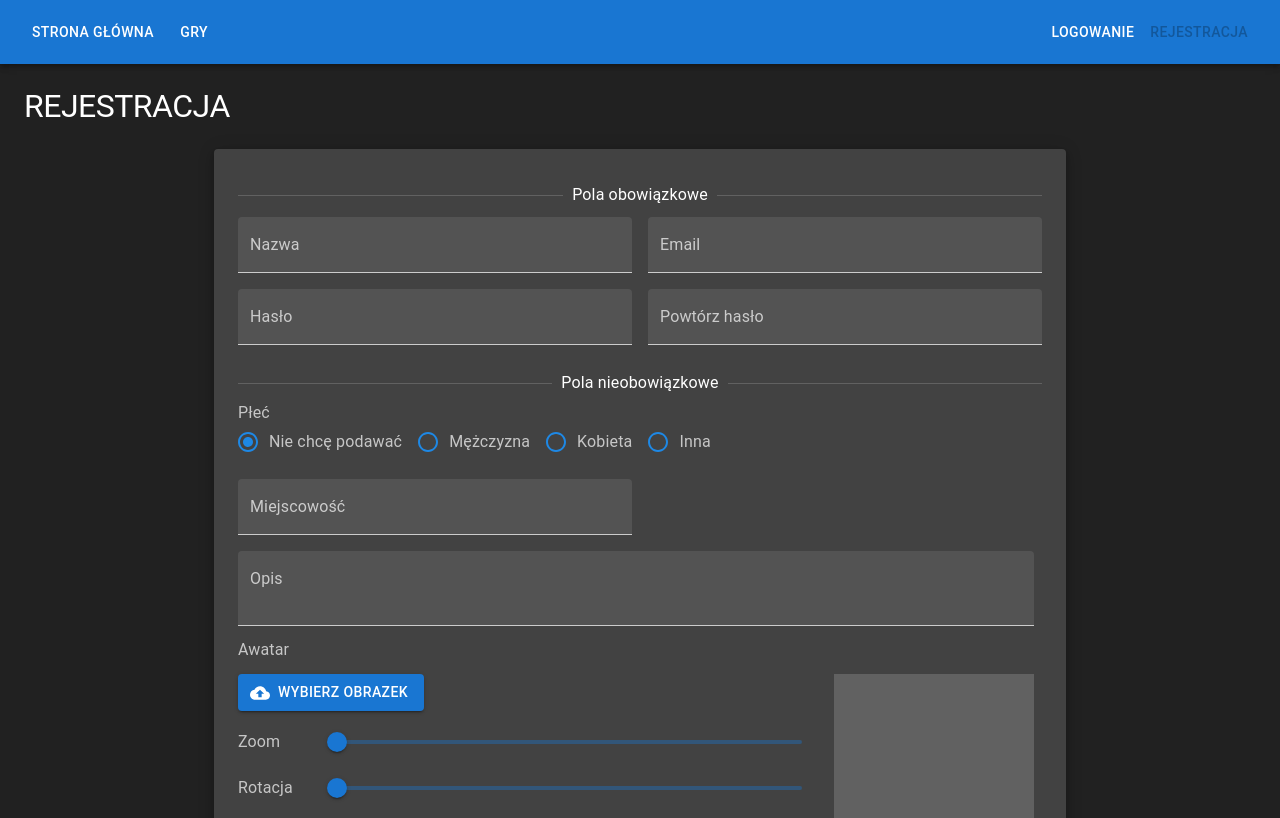
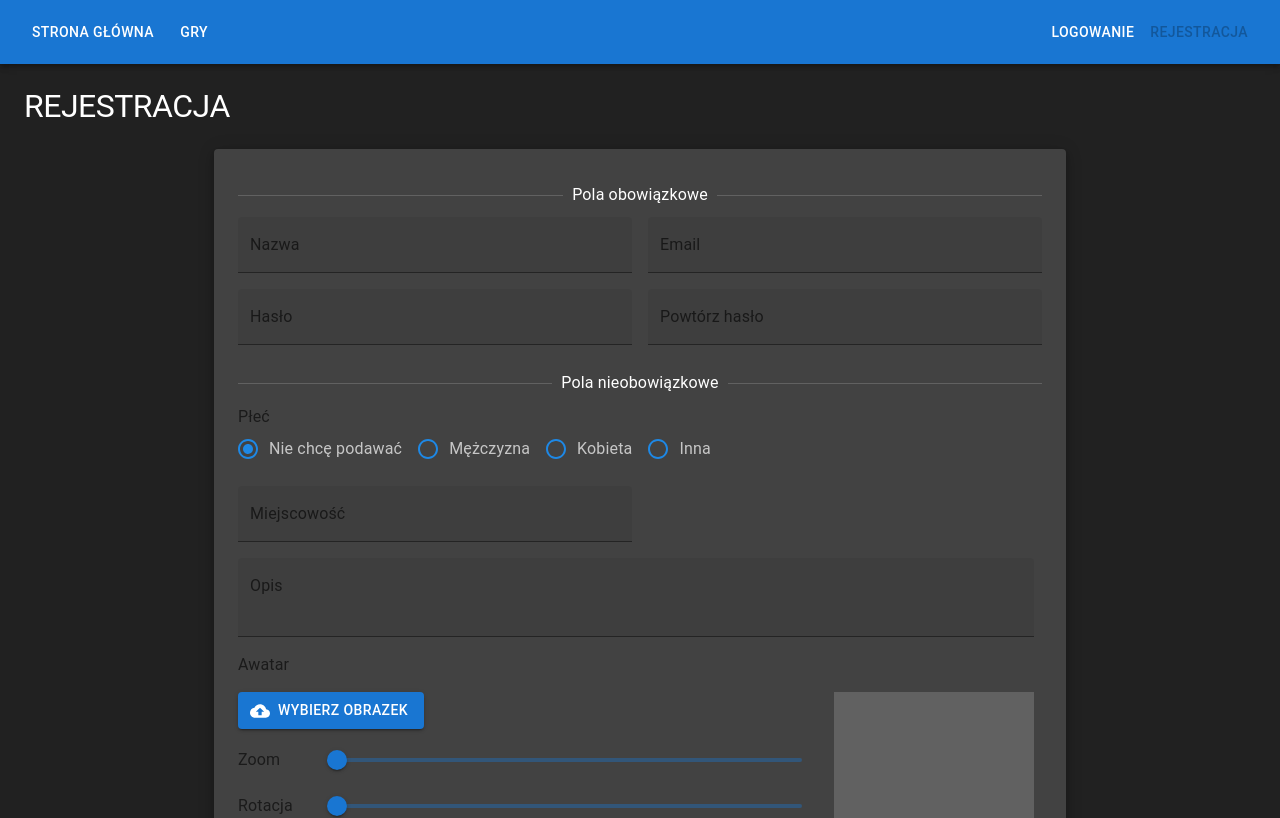
Before and after one commit to wookashart/mygames-db, a Next.js app: page /register in a window 1280 px wide. Shown: the top 818 px of the page. Built offline with nearby package versions, Linux system fonts and the light colour scheme.

Commit message:
Register page splitted to few components + notificatoin added

```diff
--- a/pages/register.tsx
+++ b/pages/register.tsx
@@ -4,15 +4,13 @@ import React, { useState } from 'react';
 // === Components === //
 import { Box, colors, Container, Grid, Paper, Typography } from '@mui/material';
 import { LoadingButton } from '@mui/lab';
-import { TextField } from '@material-ui/core';
 import SendIcon from '@mui/icons-material/Send';
 import Page from '../src/components/layout/Page';
 import PageHeader from '../src/components/common/PageHeader';
-import DividerText from '../src/components/common/DividerText';
-import DatePicker from '../src/components/common/form/DatePicker';
-import Radio from '../src/components/common/form/Radio';
 import ImageCropper from '../src/components/common/form/ImageCropper';
-import { useFormik } from 'formik';
+import RegisterMandatorySection from '../src/components/pages/register/RegisterMandatorySection';
+import RegisterOptionalSection from '../src/components/pages/register/RegisterOptionalSection';
+import Notification from '../src/components/common/Notification';
 
 // === Helpers === //
 import dateFormat from 'dateformat';
@@ -21,7 +19,9 @@ import * as utils from '../src/utils';
 import * as yup from 'yup';
 
 // === Types === //
+import { FormikProps, useFormik } from 'formik';
 import { CroppedAreaData } from '../src/types/images';
+import { NotificationType, RegisterInitialValuesData } from '../src/types/forms';
 
 const validationSchema = yup.object({
   name: yup.string().required('Musisz podać nazwę użytkownika!'),
@@ -34,6 +34,11 @@ const validationSchema = yup.object({
 });
 
 const Register = () => {
+  const [notification, handleNotification] = React.useState({
+    open: false,
+    message: '',
+    type: 'success' as NotificationType,
+  });
   const [buttonLoading, toggleButtonLoading] = useState(false);
   const [imageSrc, setImageSrc]: Array<any> = useState('');
   const [zoom, handleChangeZoom] = useState(1);
@@ -93,7 +98,17 @@ const Register = () => {
                     error: true,
                     message: json.errorMessage,
                   });
+                  handleNotification({
+                    open: true,
+                    message: `Nie udało się zarejestrować użytkownika!`,
+                    type: 'error',
+                  });
                 } else {
+                  handleNotification({
+                    open: true,
+                    message: `Poprawnie zarejestrowano użytkownika ${values.name}!`,
+                    type: 'success',
+                  });
                   resetForm();
                   setImageSrc('');
                   handleChangeZoom(1);
@@ -126,13 +141,22 @@ const Register = () => {
           .then((response) => response.json())
           .then((json) => {
             toggleButtonLoading(false);
-
             if (json.emailDuplicated || json.nameDuplicated) {
               setFormError({
                 error: true,
                 message: json.errorMessage,
               });
+              handleNotification({
+                open: true,
+                message: `Nie udało się zarejestrować użytkownika!`,
+                type: 'error',
+              });
             } else {
+              handleNotification({
+                open: true,
+                message: `Poprawnie zarejestrowano użytkownika ${values.name}!`,
+                type: 'success',
+              });
               resetForm();
               setImageSrc('');
               handleChangeZoom(1);
@@ -175,127 +199,12 @@ const Register = () => {
           <Paper elevation={6} sx={{ backgroundColor: colors.grey[800], marginBottom: 4 }}>
             <Box p={3}>
               <form onSubmit={formik.handleSubmit}>
-                <DividerText text="Pola obowiązkowe" />
-                <Grid container>
-                  <Grid item xs={12} md={6} pr={{ md: 1 }} mb={2}>
-                    <TextField
-                      fullWidth
-                      id="name"
-                      name="name"
-                      label="Nazwa"
-                      value={formik.values.name}
-                      onChange={formik.handleChange}
-                      onBlur={formik.handleBlur}
-                      error={formik.touched.name && Boolean(formik.errors.name)}
-                      helperText={formik.touched.name && formik.errors.name}
-                      variant="filled"
-                    />
-                  </Grid>
-                  <Grid item xs={12} md={6} pl={{ md: 1 }} mb={2}>
-                    <TextField
-                      fullWidth
-                      id="email"
-                      name="email"
-                      label="Email"
-                      value={formik.values.email}
-                      onChange={formik.handleChange}
-                      onBlur={formik.handleBlur}
-                      error={formik.touched.email && Boolean(formik.errors.email)}
-                      helperText={formik.touched.email && formik.errors.email}
-                      variant="filled"
-                    />
-                  </Grid>
-                </Grid>
-
-                <Grid container>
-                  <Grid item xs={12} md={6} pr={{ md: 1 }} mb={2}>
-                    <TextField
-                      fullWidth
-                      id="password"
-                      name="password"
-                      label="Hasło"
-                      type="password"
-                      value={formik.values.password}
-                      onChange={formik.handleChange}
-                      onBlur={formik.handleBlur}
-                      error={formik.touched.password && Boolean(formik.errors.password)}
-                      helperText={formik.touched.password && formik.errors.password}
-                      variant="filled"
-                    />
-                  </Grid>
-                  <Grid item xs={12} md={6} pl={{ md: 1 }} mb={2}>
-                    <TextField
-                      fullWidth
-                      id="password2"
-                      name="password2"
-                      label="Powtórz hasło"
-                      type="password"
-                      value={formik.values.password2}
-                      onChange={formik.handleChange}
-                      onBlur={formik.handleBlur}
-                      error={formik.touched.password2 && Boolean(formik.errors.password2)}
-                      helperText={formik.touched.password2 && formik.errors.password2}
-                      variant="filled"
-                    />
-                  </Grid>
-                </Grid>
-
-                <DividerText text="Pola nieobowiązkowe" />
-                <Grid container>
-                  <Grid item xs={12} md={12} pr={{ md: 1 }} mb={2}>
-                    <Radio
-                      label="Płeć"
-                      name="gender"
-                      options={[
-                        { value: 0, label: 'Nie chcę podawać' },
-                        { value: 1, label: 'Mężczyzna' },
-                        { value: 2, label: 'Kobieta' },
-                        { value: 3, label: 'Inna' },
-                      ]}
-                      value={formik.values.gender}
-                      handleChange={(value: number) =>
-                        formik.setFieldValue('gender', Number(value))
-                      }
-                    />
-                  </Grid>
-                </Grid>
-
-                <Grid container>
-                  <Grid item xs={12} md={6} pr={{ md: 1 }} mb={2}>
-                    <TextField
-                      fullWidth
-                      id="town"
-                      name="town"
-                      label="Miejscowość"
-                      value={formik.values.town}
-                      onChange={formik.handleChange}
-                      variant="filled"
-                    />
-                  </Grid>
-                  <Grid item xs={12} md={6} pr={{ md: 1 }} mb={2}>
-                    <DatePicker
-                      value={formik.values.birthday}
-                      label="Data urodzenia"
-                      handleChange={(value: Date | null) => formik.setFieldValue('birthday', value)}
-                    />
-                  </Grid>
-                </Grid>
-
-                <Grid container>
-                  <Grid item xs={12} md={12} pr={{ md: 1 }} mb={2}>
-                    <TextField
-                      fullWidth
-                      id="description"
-                      name="description"
-                      label="Opis"
-                      multiline
-                      rows={2}
-                      variant="filled"
-                      value={formik.values.description}
-                      onChange={formik.handleChange}
-                    />
-                  </Grid>
-                </Grid>
+                <RegisterMandatorySection
+                  formik={formik as FormikProps<RegisterInitialValuesData>}
+                />
+                <RegisterOptionalSection
+                  formik={formik as FormikProps<RegisterInitialValuesData>}
+                />
 
                 <Grid container>
                   <Grid item xs={12} md={12} pr={{ md: 1 }} mb={2}>
@@ -335,6 +244,18 @@ const Register = () => {
               </form>
             </Box>
           </Paper>
+          <Notification
+            open={notification.open}
+            message={notification.message}
+            type={notification.type}
+            handleClose={() =>
+              handleNotification({
+                open: false,
+                message: '',
+                type: 'success',
+              })
+            }
+          />
         </Container>
       </>
     </Page>
--- /dev/null
+++ b/src/components/common/Notification.tsx
@@ -0,0 +1,49 @@
+import React from 'react';
+
+// === Components === //
+import { Alert, AlertTitle, Snackbar } from '@mui/material';
+import Slide, { SlideProps } from '@mui/material/Slide';
+
+// === Types === //
+import { NotificationType } from '../../types/forms';
+
+interface NotificationProps {
+  open: boolean;
+  message: string;
+  type: NotificationType;
+  handleClose: Function;
+}
+
+type TransitionProps = Omit<SlideProps, 'right'>;
+
+const TransitionLeft = (props: TransitionProps) => {
+  return <Slide {...props} direction="right" />;
+};
+
+const Notification = ({ open, handleClose, message, type }: NotificationProps) => {
+  const title = {
+    success: 'Sukces!',
+    error: 'Błąd!',
+    warning: 'Uwaga!',
+    info: 'Info!',
+  };
+
+  return (
+    <div>
+      <Snackbar
+        open={open}
+        anchorOrigin={{ vertical: 'top', horizontal: 'left' }}
+        autoHideDuration={5000}
+        TransitionComponent={TransitionLeft}
+        onClose={() => handleClose()}
+      >
+        <Alert variant="filled" severity={type} onClose={() => handleClose()}>
+          <AlertTitle>{title[type]}</AlertTitle>
+          {message}
+        </Alert>
+      </Snackbar>
+    </div>
+  );
+};
+
+export default Notification;
--- /dev/null
+++ b/src/components/pages/register/RegisterMandatorySection.tsx
@@ -0,0 +1,86 @@
+import React from 'react';
+
+// === Components === //
+import { Grid, TextField } from '@mui/material';
+import DividerText from '../../common/DividerText';
+
+// === Types === //
+import { FormikProps } from 'formik';
+import { RegisterInitialValuesData } from '../../../types/forms';
+
+interface RegisterMandatorySectionProps {
+  formik: FormikProps<RegisterInitialValuesData>;
+}
+
+const RegisterMandatorySection = ({ formik }: RegisterMandatorySectionProps) => {
+  return (
+    <>
+      <DividerText text="Pola obowiązkowe" />
+      <Grid container>
+        <Grid item xs={12} md={6} pr={{ md: 1 }} mb={2}>
+          <TextField
+            fullWidth
+            id="name"
+            name="name"
+            label="Nazwa"
+            value={formik.values.name}
+            onChange={formik.handleChange}
+            onBlur={formik.handleBlur}
+            error={formik.touched.name && Boolean(formik.errors.name)}
+            helperText={formik.touched.name && formik.errors.name}
+            variant="filled"
+          />
+        </Grid>
+        <Grid item xs={12} md={6} pl={{ md: 1 }} mb={2}>
+          <TextField
+            fullWidth
+            id="email"
+            name="email"
+            label="Email"
+            value={formik.values.email}
+            onChange={formik.handleChange}
+            onBlur={formik.handleBlur}
+            error={formik.touched.email && Boolean(formik.errors.email)}
+            helperText={formik.touched.email && formik.errors.email}
+            variant="filled"
+          />
+        </Grid>
+      </Grid>
+
+      <Grid container>
+        <Grid item xs={12} md={6} pr={{ md: 1 }} mb={2}>
+          <TextField
+            fullWidth
+            id="password"
+            name="password"
+            label="Hasło"
+            type="password"
+            value={formik.values.password}
+            onChange={formik.handleChange}
+            onBlur={formik.handleBlur}
+            error={formik.touched.password && Boolean(formik.errors.password)}
+            helperText={formik.touched.password && formik.errors.password}
+            variant="filled"
+          />
+        </Grid>
+        <Grid item xs={12} md={6} pl={{ md: 1 }} mb={2}>
+          <TextField
+            fullWidth
+            id="password2"
+            name="password2"
+            label="Powtórz hasło"
+            type="password"
+            value={formik.values.password2}
+            onChange={formik.handleChange}
+            onBlur={formik.handleBlur}
+            error={formik.touched.password2 && Boolean(formik.errors.password2)}
+            helperText={formik.touched.password2 && formik.errors.password2}
+            variant="filled"
+          />
+        </Grid>
+      </Grid>
+    </>
+  );
+};
+
+export default RegisterMandatorySection;
--- /dev/null
+++ b/src/components/pages/register/RegisterOptionalSection.tsx
@@ -0,0 +1,78 @@
+import React from 'react';
+
+// === Components === //
+import { Grid, TextField } from '@mui/material';
+import DividerText from '../../common/DividerText';
+import Radio from '../../common/form/Radio';
+import DatePicker from '../../common/form/DatePicker';
+
+// === Types === //
+import { FormikProps } from 'formik';
+import { RegisterInitialValuesData } from '../../../types/forms';
+
+interface RegisterOptionalSectionProps {
+  formik: FormikProps<RegisterInitialValuesData>;
+}
+
+const RegisterOptionalSection = ({ formik }: RegisterOptionalSectionProps) => {
+  return (
+    <>
+      <DividerText text="Pola nieobowiązkowe" />
+      <Grid container>
+        <Grid item xs={12} md={12} pr={{ md: 1 }} mb={2}>
+          <Radio
+            label="Płeć"
+            name="gender"
+            options={[
+              { value: 0, label: 'Nie chcę podawać' },
+              { value: 1, label: 'Mężczyzna' },
+              { value: 2, label: 'Kobieta' },
+              { value: 3, label: 'Inna' },
+            ]}
+            value={formik.values.gender}
+            handleChange={(value: number) => formik.setFieldValue('gender', Number(value))}
+          />
+        </Grid>
+      </Grid>
+
+      <Grid container>
+        <Grid item xs={12} md={6} pr={{ md: 1 }} mb={2}>
+          <TextField
+            fullWidth
+            id="town"
+            name="town"
+            label="Miejscowość"
+            value={formik.values.town}
+            onChange={formik.handleChange}
+            variant="filled"
+          />
+        </Grid>
+        <Grid item xs={12} md={6} pr={{ md: 1 }} mb={2}>
+          <DatePicker
+            value={formik.values.birthday}
+            label="Data urodzenia"
+            handleChange={(value: Date | null) => formik.setFieldValue('birthday', value)}
+          />
+        </Grid>
+      </Grid>
+
+      <Grid container>
+        <Grid item xs={12} md={12} pr={{ md: 1 }} mb={2}>
+          <TextField
+            fullWidth
+            id="description"
+            name="description"
+            label="Opis"
+            multiline
+            rows={2}
+            variant="filled"
+            value={formik.values.description}
+            onChange={formik.handleChange}
+          />
+        </Grid>
+      </Grid>
+    </>
+  );
+};
+
+export default RegisterOptionalSection;
--- /dev/null
+++ b/src/types/forms.ts
@@ -0,0 +1,12 @@
+export type NotificationType = 'success' | 'error' | 'warning' | 'info';
+
+export interface RegisterInitialValuesData {
+  name: string;
+  email: string;
+  password: string;
+  password2: string;
+  town: string;
+  birthday: string | null;
+  gender: number;
+  description: string;
+}
```
